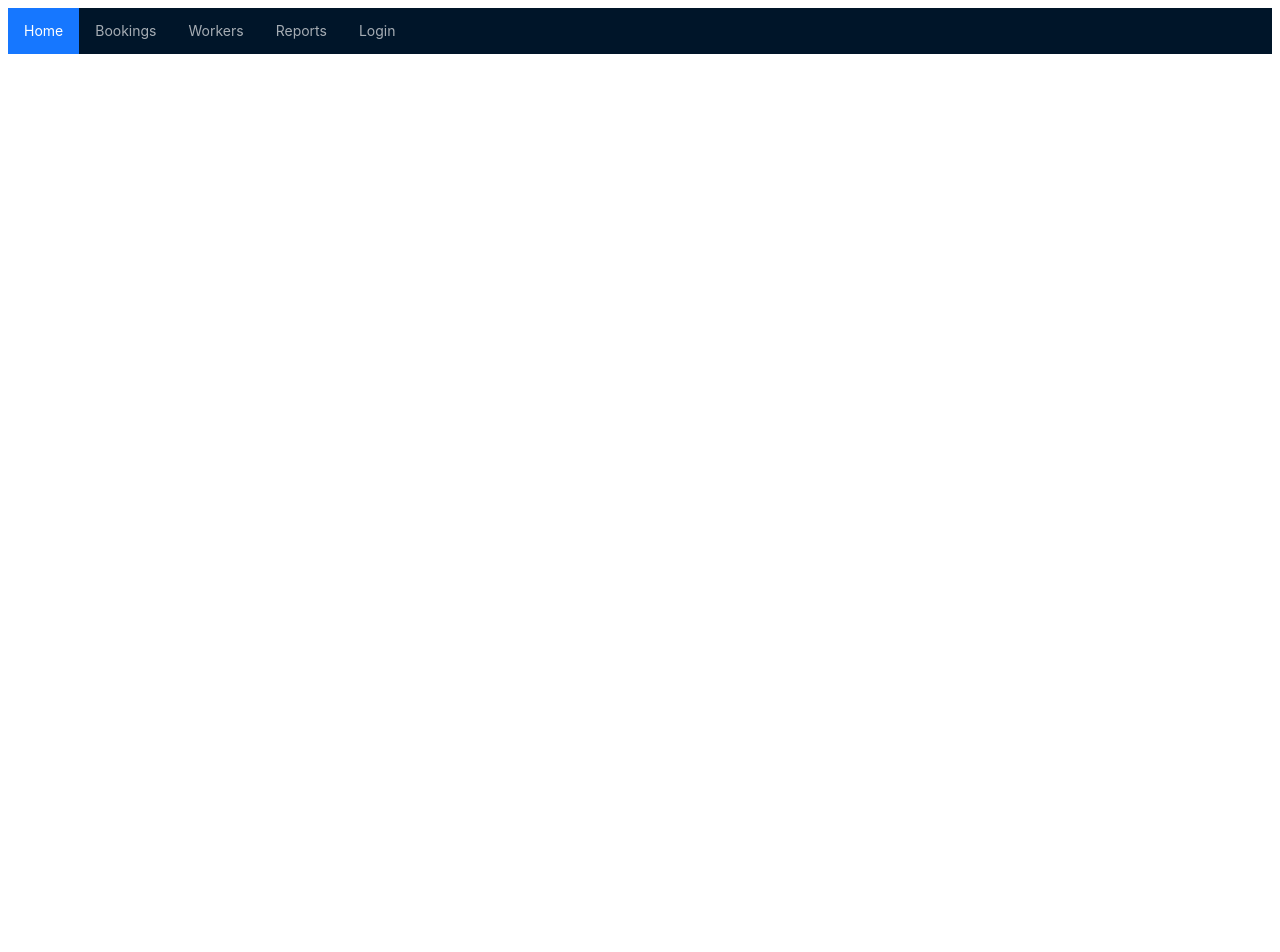
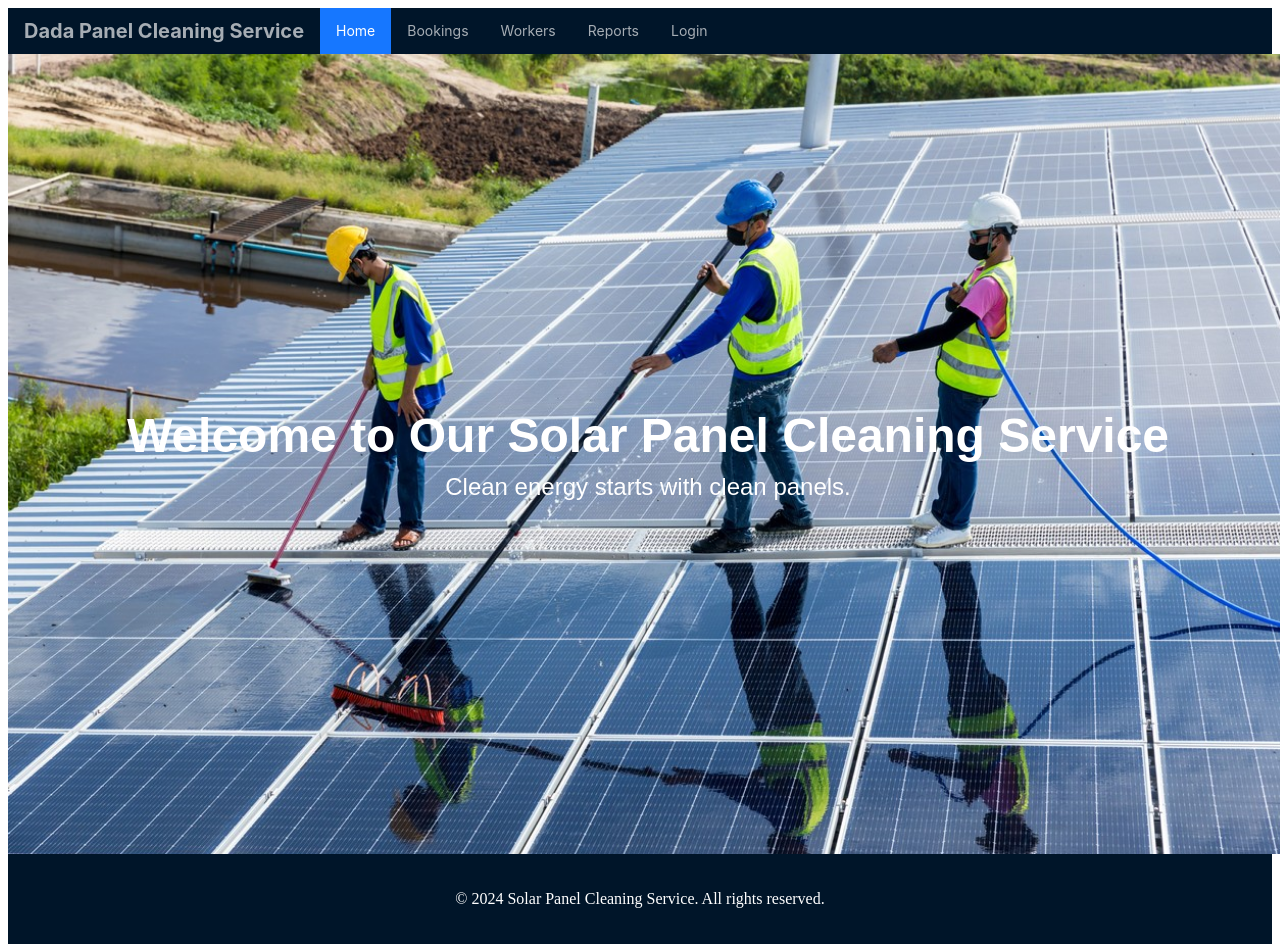
Before and after one commit to AawaizAli/solar-webapp, a React (Vite) app in the folder solar-cleaning/: page / in a window 1280 px wide. Before the commit the page ends 800 px from the top, so only its background shows below. Built offline with nearby package versions, Linux system fonts and the light colour scheme.

Commit message:
front-page-ui

```diff
--- a/solar-cleaning/frontend/src/components/HomePage.css
+++ b/solar-cleaning/frontend/src/components/HomePage.css
@@ -0,0 +1,38 @@
+/* HomePage.css */
+.company-name {
+    font-size: 20px;
+    font-weight: bold;
+}
+
+.hero-section {
+    height: 100vh;
+    width: 100vw;
+    background-image: url('../../public/ffff.jpg');
+    /* Adjust the path as needed */
+    background-size: cover;
+    background-position: center;
+    display: flex;
+    justify-content: center;
+    align-items: center;
+    text-align: center;
+    color: white;
+    /* Adjust text color as needed */
+    font-family: Arial, Helvetica, sans-serifs;
+}
+
+.hero-content h1 {
+    font-size: 48px;
+    margin: 0;
+}
+
+.hero-content p {
+    font-size: 24px;
+    margin: 10px 0 0;
+}
+
+.footer {
+    text-align: center;
+    padding: 20px;
+    background-color: #001529;
+    color: #fff;
+}
--- a/solar-cleaning/frontend/src/components/HomePage.jsx
+++ b/solar-cleaning/frontend/src/components/HomePage.jsx
@@ -1,11 +1,17 @@
-import React from 'react';
+import React, { useState } from 'react';
 import { Menu } from 'antd';
 import { Link } from 'react-router-dom';
+import './HomePage.css'; // Create a CSS file for custom styles
 
 const HomePage = () => {
+  const [isLoggedIn, setIsLoggedIn] = useState(false);
+
   return (
     <div>
       <Menu theme="dark" mode="horizontal" defaultSelectedKeys={['home']}>
+        <Menu.Item key="company">
+          <div className="company-name">Dada Panel Cleaning Service</div>
+        </Menu.Item>
         <Menu.Item key="home">
           <Link to="/">Home</Link>
         </Menu.Item>
@@ -18,10 +24,27 @@ const HomePage = () => {
         <Menu.Item key="reports">
           <Link to="/reports">Reports</Link>
         </Menu.Item>
-        <Menu.Item key="login">
-          <Link to="/login">Login</Link>
-        </Menu.Item>
+        {isLoggedIn ? (
+          <Menu.Item key="logout">
+            <Link to="/logout">Logout</Link>
+          </Menu.Item>
+        ) : (
+          <Menu.Item key="login">
+            <Link to="/login">Login</Link>
+          </Menu.Item>
+        )}
       </Menu>
+
+      <section className="hero-section">
+        <div className="hero-content">
+          <h1>Welcome to Our Solar Panel Cleaning Service</h1>
+          <p>Clean energy starts with clean panels.</p>
+        </div>
+      </section>
+
+      <footer className="footer">
+        <p>&copy; 2024 Solar Panel Cleaning Service. All rights reserved.</p>
+      </footer>
     </div>
   );
 };
```
Also changed, not shown: solar-cleaning/frontend/public/1.jpg (added), solar-cleaning/frontend/public/ffff.jpg (added).
